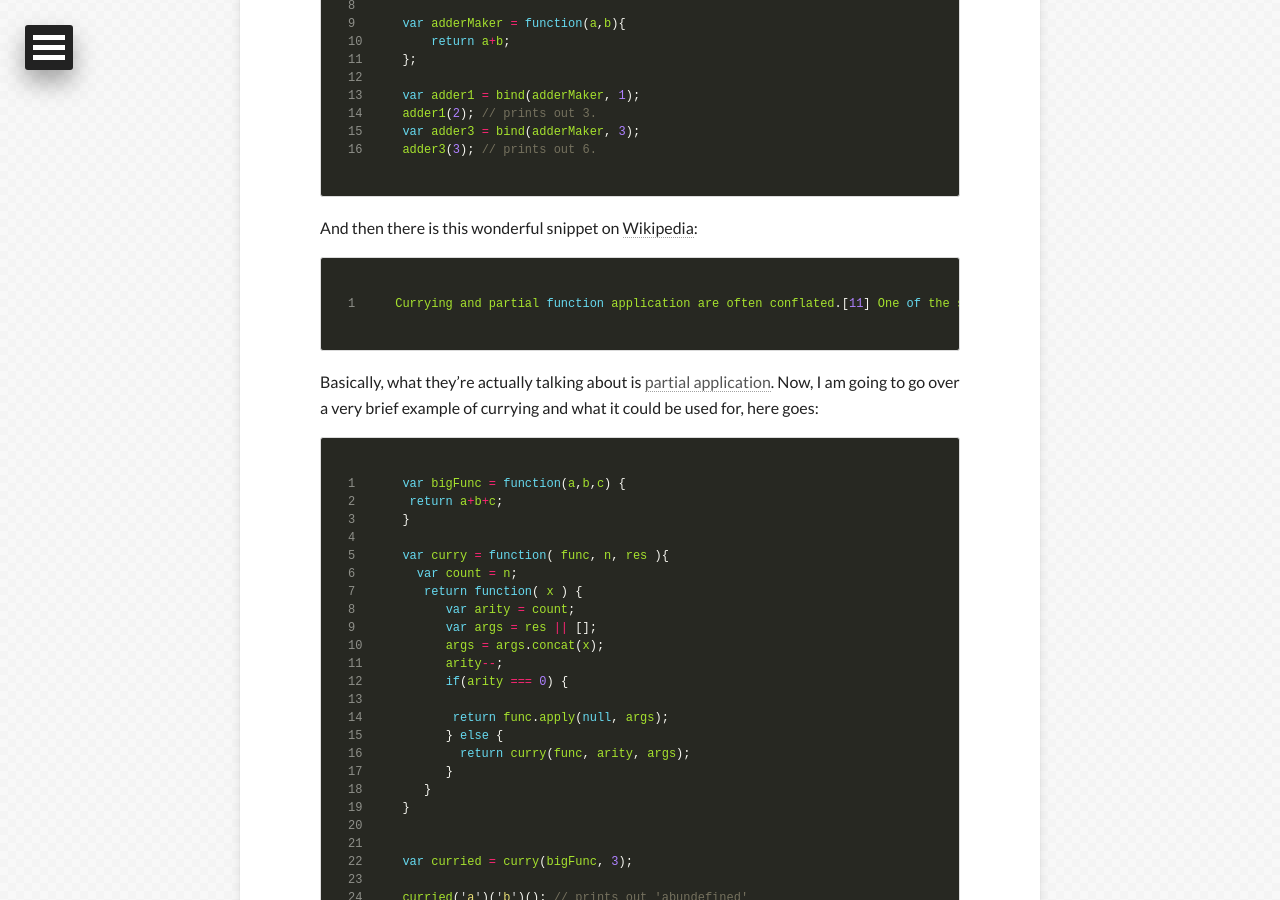
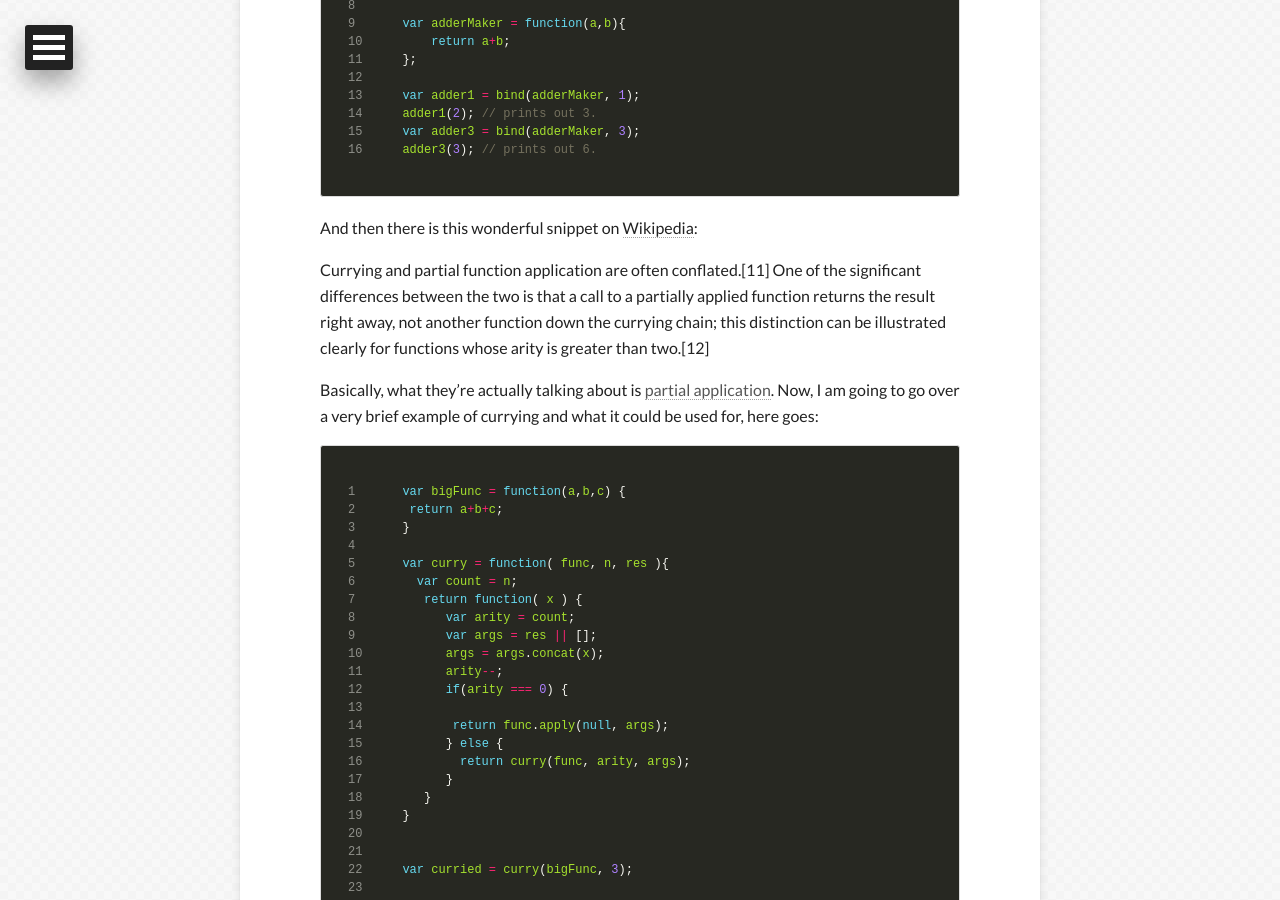
Before and after one commit to alujs/steinernein.github.io, a Jekyll site: the page built from _posts/2014-01-02-currying.md, in a window 1280 px wide and 900 px high, scrolled down 925 px. Built offline with Jekyll 4.4.1, drawn with Linux system fonts in a browser that asks for light colours; nearby versions of some CDN libraries.

Commit message:
Final fix.

```diff
--- a/_posts/2014-01-02-currying.md
+++ b/_posts/2014-01-02-currying.md
@@ -36,11 +36,8 @@ adder3(3); // prints out 6.
 {% endhighlight %}
 
 And then there is this wonderful snippet on [Wikipedia](http://en.wikipedia.org/wiki/Currying#Contrast_with_partial_function_application):
-{% highlight javascript linenos %}
-{% raw %}
+
 Currying and partial function application are often conflated.[11] One of the significant differences between the two is that a call to a partially applied function returns the result right away, not another function down the currying chain; this distinction can be illustrated clearly for functions whose arity is greater than two.[12]
-{% endraw %}
-{% endhighlight %}
 
 Basically, what they're actually talking about is [partial application]().  Now, I am going to go over a very brief example of currying and what it could be used for, here goes:
 {% highlight javascript linenos %}
```
